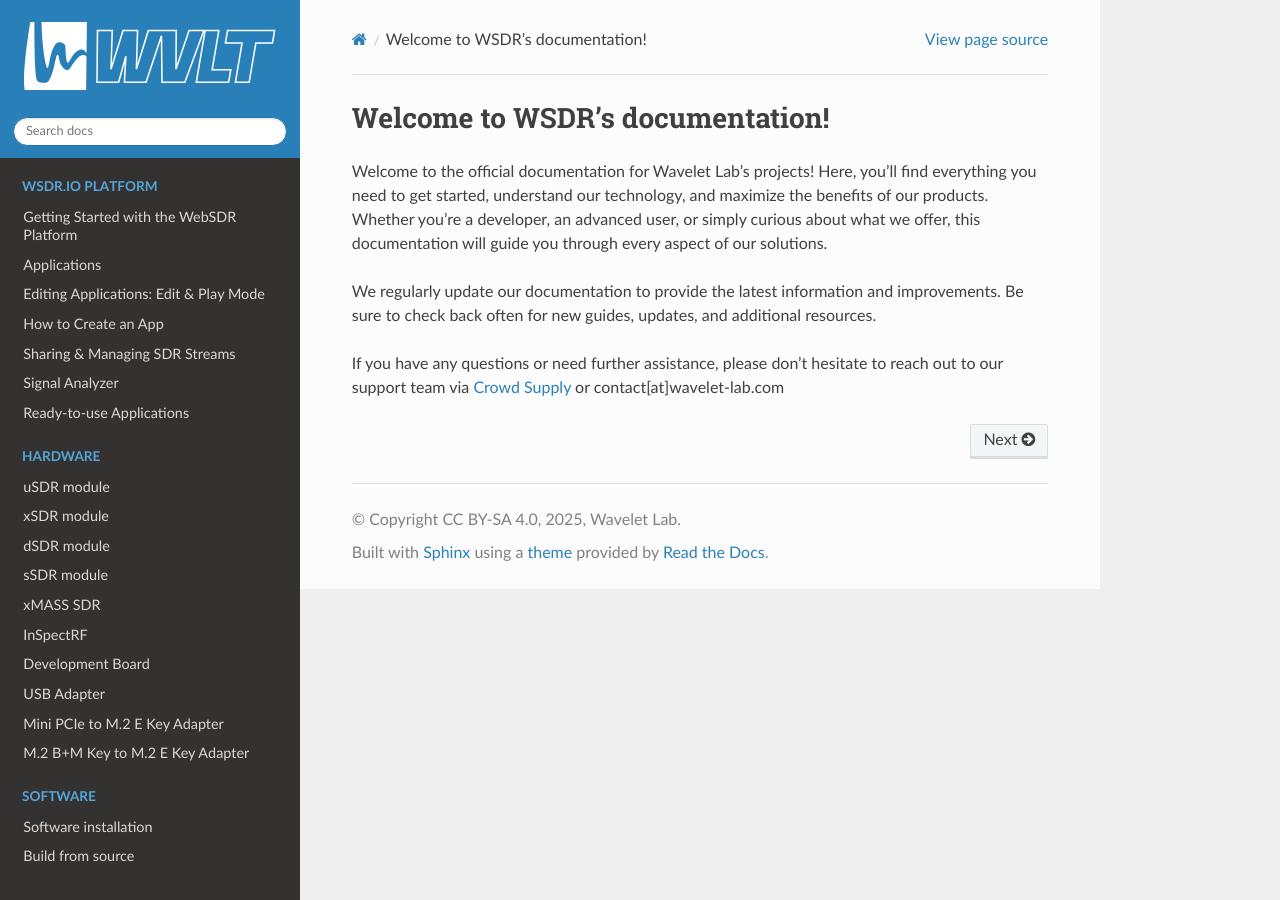
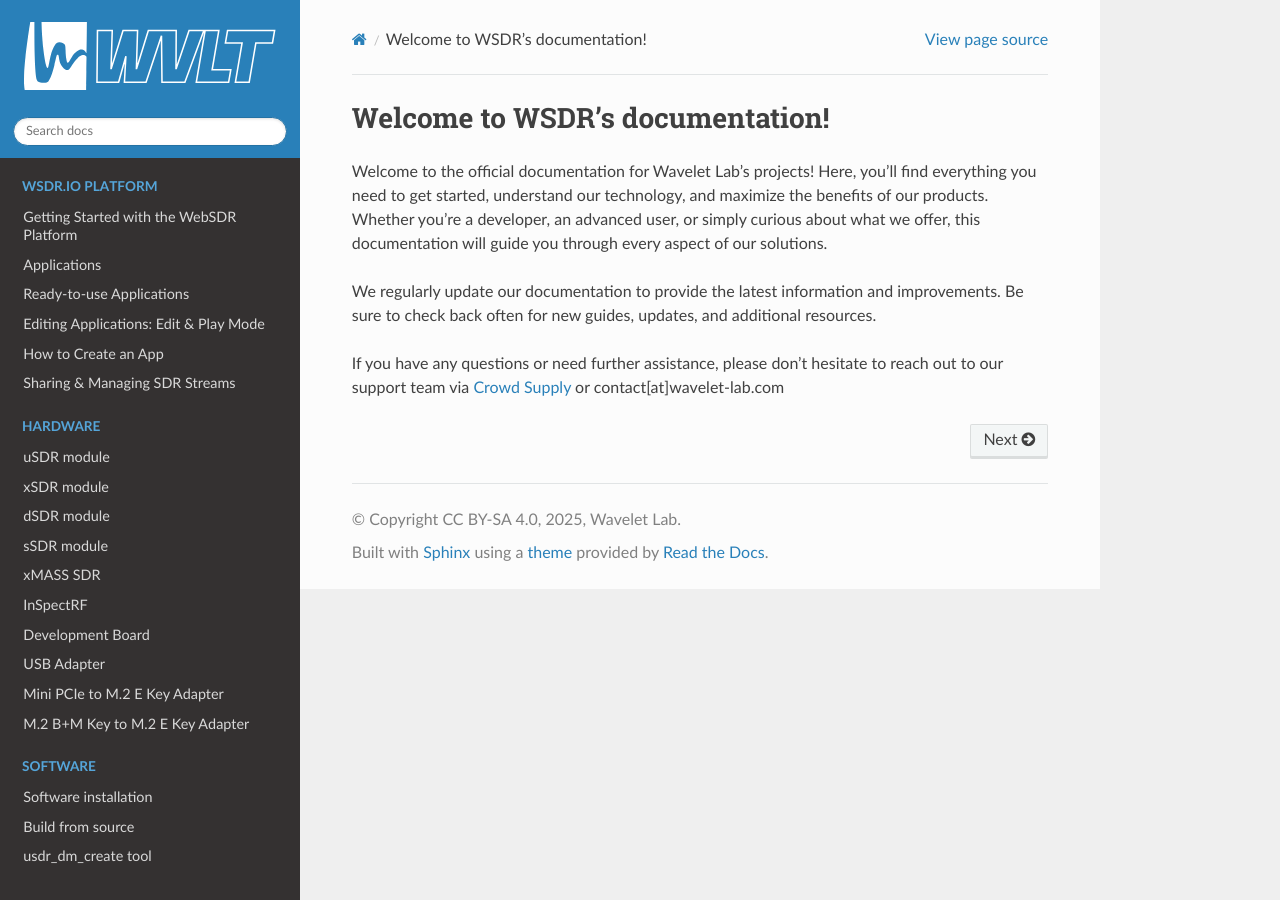
Before and after one commit to wavelet-lab/docs, a Sphinx documentation site: the page built from source/index.rst, in a window 1280 px wide. Built offline with Sphinx 7.4.7 and the Read the Docs theme 3.1.0, drawn with Linux system fonts in a browser that asks for light colours.

Commit message:
Update index.rst

```diff
--- a/source/index.rst
+++ b/source/index.rst
@@ -15,11 +15,11 @@
 
    /intro/getting_started
    /intro/applications
+   /intro/ready_to_use_apps
    /intro/editing_applications
    /intro/how_to_create_app
    /intro/sharing_and_streams
-   /intro/signal_analyzer
-   /intro/ready_to_use_apps
+
 
 
 .. toctree::
```
